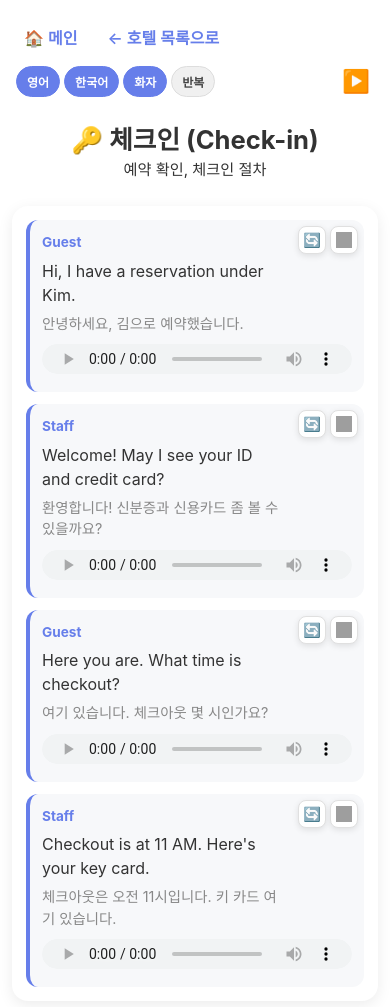
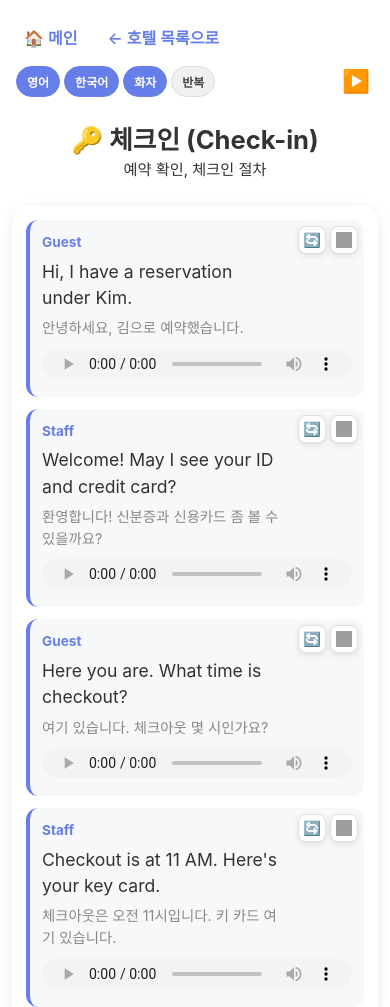
Before and after one commit to hifeel/english-talk, a plain HTML site: page hotel_checkin.html in a window 390 px wide. Shown: the top 1007 px of the page. Drawn offline with Linux system fonts and the light colour scheme; grey boxes are pictures that could not be loaded.

Commit message:
Increase English font size slightly

```diff
--- a/styles.css
+++ b/styles.css
@@ -233,7 +233,7 @@ header {
 .dialogue.playing .speaker { color: #4caf50; }
 
 .english {
-    font-size: 1.05rem;
+    font-size: 1.15rem;
     color: #333333;
     margin-bottom: 6px;
     padding-right: 72px;
@@ -306,7 +306,7 @@ footer {
 
     .scenario { padding: 14px; }
     .dialogue { padding: 12px; }
-    .english { font-size: 1rem; padding-right: 68px; }
+    .english { font-size: 1.1rem; padding-right: 68px; }
     .korean { font-size: 0.9rem; padding-right: 68px; }
     audio { height: 30px; }
 
```
